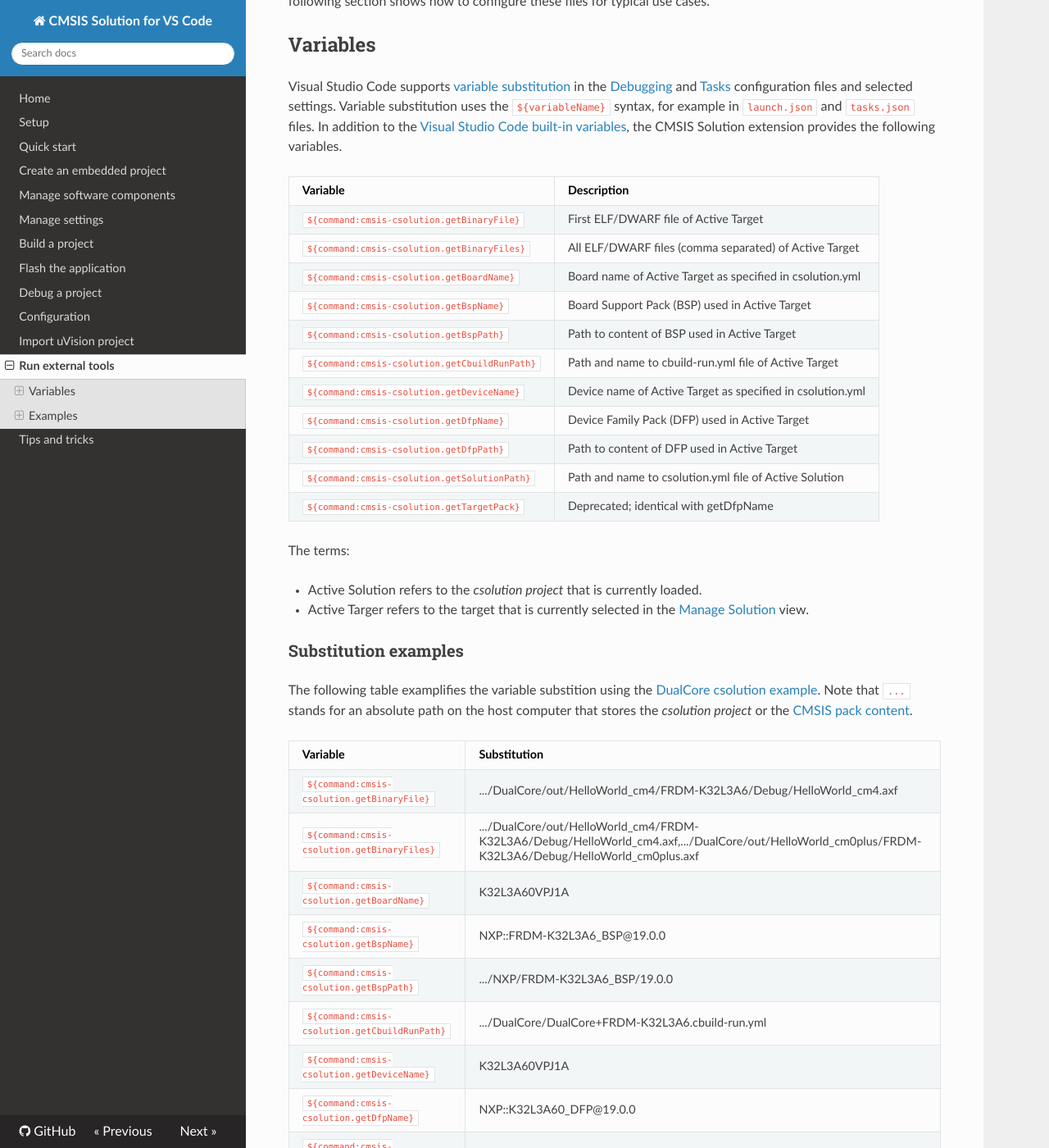
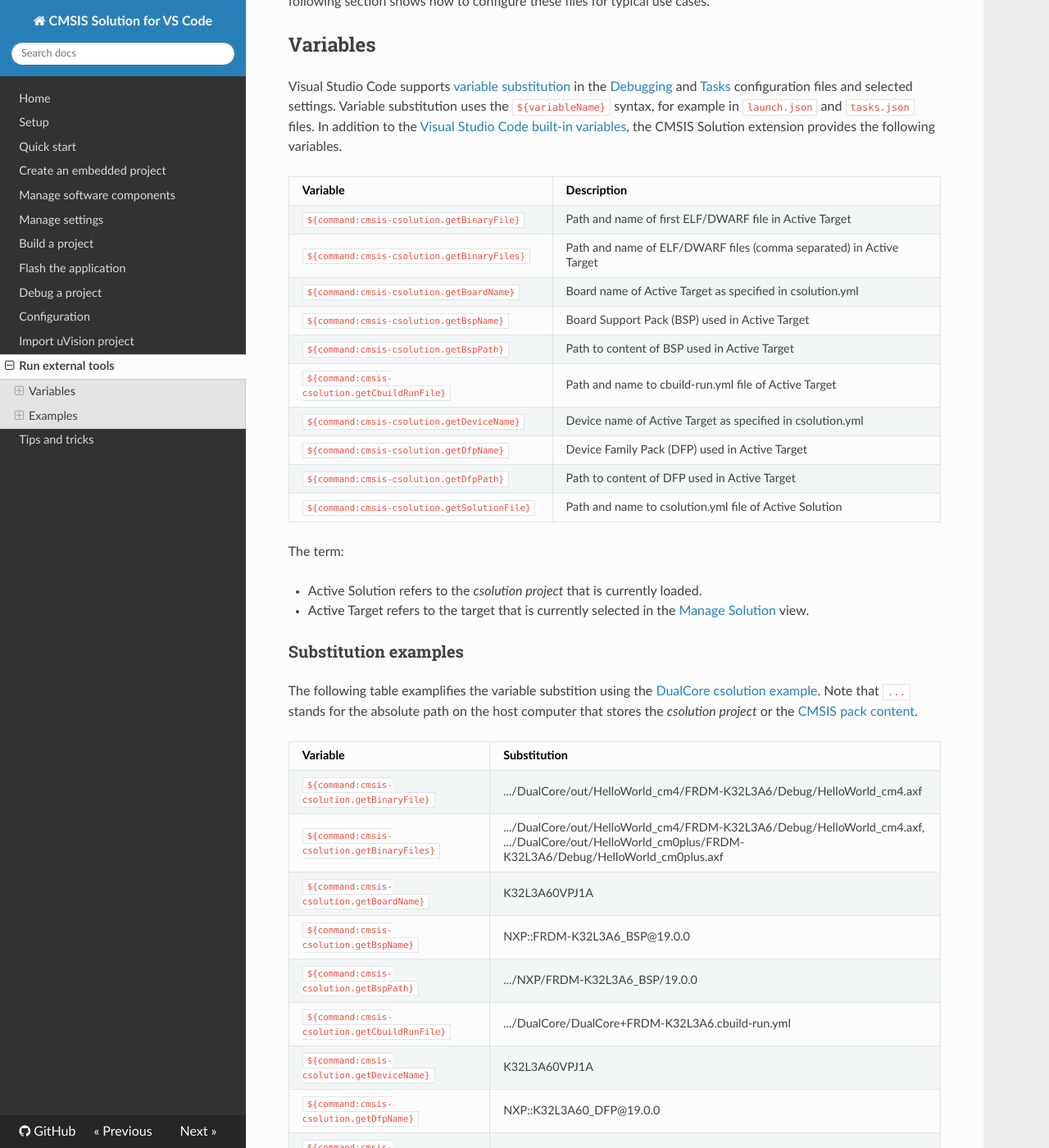
Before and after one commit to MDK-Packs/vscode-cmsis-solution-docs, an MkDocs documentation site: the page built from docs/runexternal.md, in a window 1280 px wide and 1400 px high, scrolled down 194 px. Shown: the whole window at 82% size. Built offline with MkDocs 1.6.1, drawn with Linux system fonts in a browser that asks for light colours; nearby versions of some CDN libraries; some of the changed text lies outside the part shown.

Commit message:
Reworked runexternal.md

```diff
--- a/docs/runexternal.md
+++ b/docs/runexternal.md
@@ -10,39 +10,38 @@
 
 | Variable  | Description |
 |:----------|:------------|
-| `${command:cmsis-csolution.getBinaryFile}`    | First ELF/DWARF file of Active Target |
-| `${command:cmsis-csolution.getBinaryFiles}`   | All ELF/DWARF files (comma separated) of Active Target |
-| `${command:cmsis-csolution.getBoardName}`     | Board name of Active Target as specified in csolution.yml |
-| `${command:cmsis-csolution.getBspName}`       | Board Support Pack (BSP) used in Active Target |
-| `${command:cmsis-csolution.getBspPath}`       | Path to content of BSP used in Active Target |
-| `${command:cmsis-csolution.getCbuildRunPath}` | Path and name to cbuild-run.yml file of Active Target |
-| `${command:cmsis-csolution.getDeviceName}`    | Device name of Active Target as specified in csolution.yml |
-| `${command:cmsis-csolution.getDfpName}`       | Device Family Pack (DFP) used in Active Target |
-| `${command:cmsis-csolution.getDfpPath}`       | Path to content of DFP used in Active Target |
-| `${command:cmsis-csolution.getSolutionPath}`  | Path and name to csolution.yml file of Active Solution |
-| `${command:cmsis-csolution.getTargetPack}`    | Deprecated; identical with getDfpName |
+| `${command:cmsis-csolution.getBinaryFile}`     | Path and name of first ELF/DWARF file in Active Target |
+| `${command:cmsis-csolution.getBinaryFiles}`    | Path and name of ELF/DWARF files (comma separated) in Active Target |
+| `${command:cmsis-csolution.getBoardName}`      | Board name of Active Target as specified in csolution.yml |
+| `${command:cmsis-csolution.getBspName}`        | Board Support Pack (BSP) used in Active Target |
+| `${command:cmsis-csolution.getBspPath}`        | Path to content of BSP used in Active Target |
+| `${command:cmsis-csolution.getCbuildRunFile}`  | Path and name to cbuild-run.yml file of Active Target |
+| `${command:cmsis-csolution.getDeviceName}`     | Device name of Active Target as specified in csolution.yml |
+| `${command:cmsis-csolution.getDfpName}`        | Device Family Pack (DFP) used in Active Target |
+| `${command:cmsis-csolution.getDfpPath}`        | Path to content of DFP used in Active Target |
+| `${command:cmsis-csolution.getSolutionFile}`   | Path and name to csolution.yml file of Active Solution |
 
-The terms:
+The term:
 
 - Active Solution refers to the *csolution project* that is currently loaded.
-- Active Targer refers to the target that is currently selected in the [Manage Solution](manage_settings.md) view.
+- Active Target refers to the target that is currently selected in the [Manage Solution](manage_settings.md) view.
 
 ### Substitution examples
 
-The following table examplifies the variable substition using the [DualCore csolution example](https://github.com/Open-CMSIS-Pack/csolution-examples/tree/main/DualCore). Note that `...` stands for an absolute path on the host computer that stores the *csolution project* or the [CMSIS pack content](https://open-cmsis-pack.github.io/cmsis-toolbox/installation/#environment-variables).
+The following table examplifies the variable substition using the [DualCore csolution example](https://github.com/Open-CMSIS-Pack/csolution-examples/tree/main/DualCore). Note that `...` stands for the absolute path on the host computer that stores the *csolution project* or the [CMSIS pack content](https://open-cmsis-pack.github.io/cmsis-toolbox/installation/#environment-variables).
 
 | Variable  | Substitution |
 |:----------|:-------------|
 | `${command:cmsis-csolution.getBinaryFile}`    | .../DualCore/out/HelloWorld_cm4/FRDM-K32L3A6/Debug/HelloWorld_cm4.axf |
-| `${command:cmsis-csolution.getBinaryFiles}`   | .../DualCore/out/HelloWorld_cm4/FRDM-K32L3A6/Debug/HelloWorld_cm4.axf,.../DualCore/out/HelloWorld_cm0plus/FRDM-K32L3A6/Debug/HelloWorld_cm0plus.axf |
+| `${command:cmsis-csolution.getBinaryFiles}`   | .../DualCore/out/HelloWorld_cm4/FRDM-K32L3A6/Debug/HelloWorld_cm4.axf, .../DualCore/out/HelloWorld_cm0plus/FRDM-K32L3A6/Debug/HelloWorld_cm0plus.axf |
 | `${command:cmsis-csolution.getBoardName}`     | K32L3A60VPJ1A |
 | `${command:cmsis-csolution.getBspName}`       | NXP::FRDM-K32L3A6_BSP@19.0.0 |
 | `${command:cmsis-csolution.getBspPath}`       | .../NXP/FRDM-K32L3A6_BSP/19.0.0 |
-| `${command:cmsis-csolution.getCbuildRunPath}` | .../DualCore/DualCore+FRDM-K32L3A6.cbuild-run.yml |
+| `${command:cmsis-csolution.getCbuildRunFile}` | .../DualCore/DualCore+FRDM-K32L3A6.cbuild-run.yml |
 | `${command:cmsis-csolution.getDeviceName}`    | K32L3A60VPJ1A |
 | `${command:cmsis-csolution.getDfpName}`       | NXP::K32L3A60_DFP@19.0.0 |
 | `${command:cmsis-csolution.getDfpPath}`       | .../NXP/K32L3A60_DFP/19.0.0  |
-| `${command:cmsis-csolution.getSolutionPath}`  | .../DualCore/HelloWorld.csolution.yml |
+| `${command:cmsis-csolution.getSolutionFile}`  | .../DualCore/HelloWorld.csolution.yml |
 
 ## Examples
 
@@ -128,7 +127,7 @@
             "type": "process",
             "command": "C:\\Keil_v5\\UV4\\UV4.exe",
             "args": [
-                "${command:cmsis-csolution.getSolutionPath}"
+                "${command:cmsis-csolution.getSolutionFile}"
             ],
             "problemMatcher": []
         }
```
